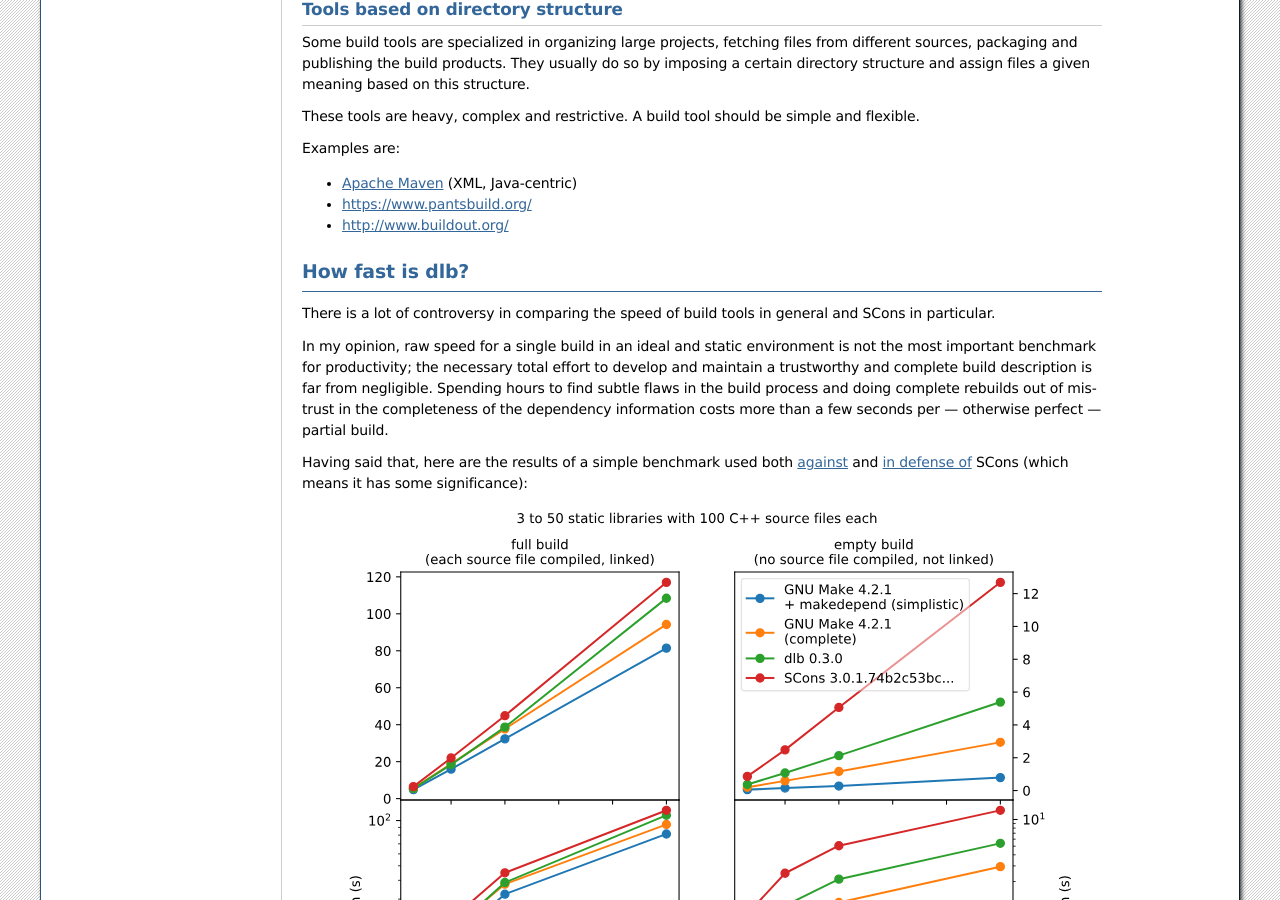
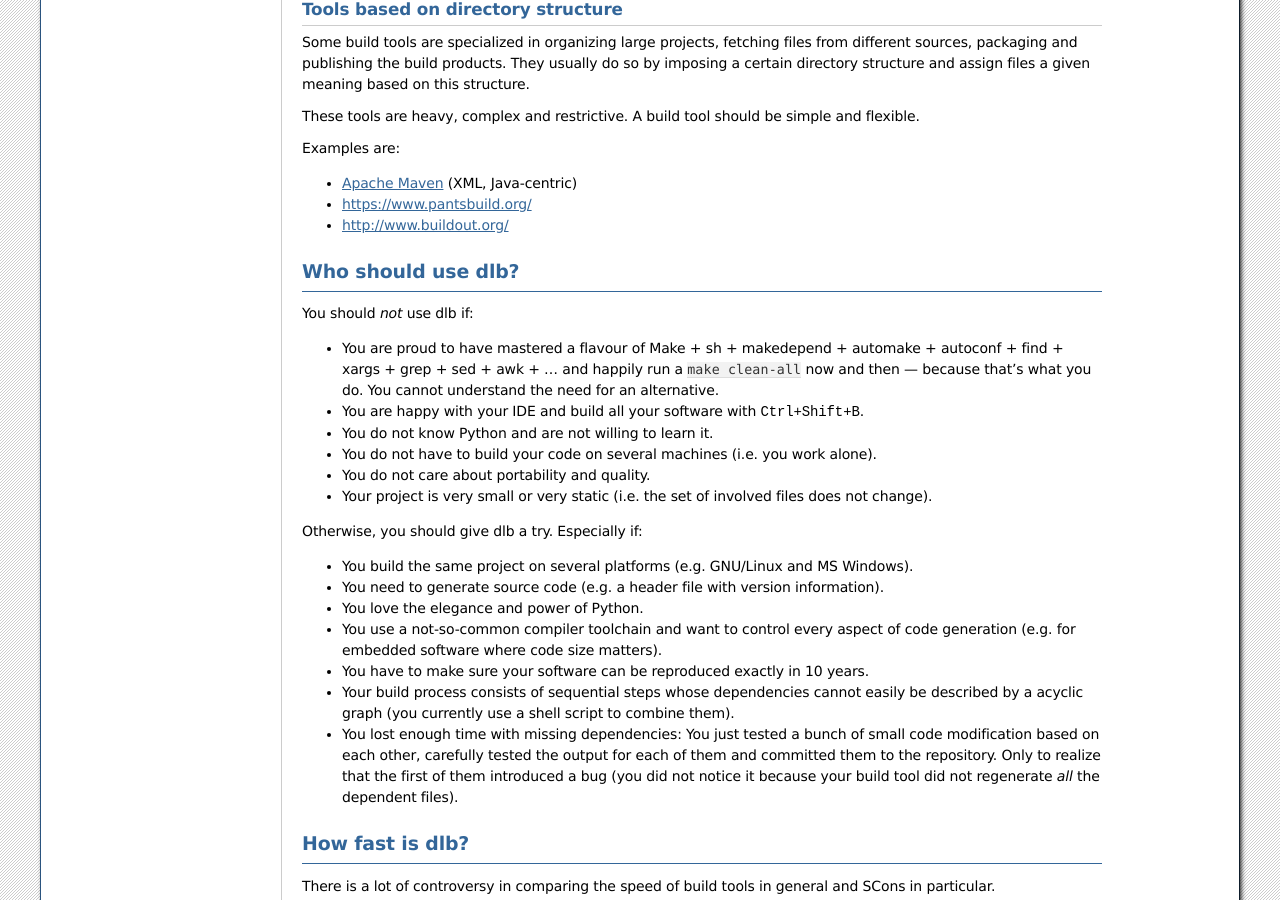
Before and after one commit to dlu-ch/dlb, a Sphinx documentation site: the page built from doc/faq.rst, in a window 1280 px wide and 900 px high, scrolled down 1382 px. Built offline with Sphinx 7.4.7, drawn with Linux system fonts in a browser that asks for light colours; the version number could not be read and is left out.

Commit message:
Improve FAQ and usage description
 - Add "Who should use dlb?"
 - Add an example how to control the output verbosity

```diff
--- a/doc/dlb_ex.rst.inc
+++ b/doc/dlb_ex.rst.inc
@@ -20,7 +20,7 @@ It also controls how diagnostic messages of :term:`tool instances <tool instance
 abstraction (e.g. :term:`working tree time`, case sensitivity of names in the :term:`working tree`).
 
 A context is represented as an instance of :class:`dlb.ex.Context` used as a context manager.
-The context is entered with the call of :meth:`_enter__` and exited with the return of :meth:`__exit__`.
+The context is entered with the call of :meth:`__enter__` and exited with the return of :meth:`__exit__`.
 
 Contexts can be nested::
 
--- a/doc/faq.rst
+++ b/doc/faq.rst
@@ -117,6 +117,36 @@ Examples are:
 - `Apache Maven <https://maven.apache.org/>`_ (XML, Java-centric)
 - https://www.pantsbuild.org/
 - http://www.buildout.org/
+
+
+Who should use dlb?
+-------------------
+
+You should *not* use dlb if:
+
+- You are proud to have mastered a flavour of Make + sh + makedepend + automake + autoconf + find + xargs + grep +
+  sed + awk + ...  and happily run a ``make clean-all`` now and then --- because that's what you do.
+  You cannot understand the need for an alternative.
+- You are happy with your IDE and build all your software with :kbd:`Ctrl+Shift+B`.
+- You do not know Python and are not willing to learn it.
+- You do not have to build your code on several machines (i.e. you work alone).
+- You do not care about portability and quality.
+- Your project is very small or very static (i.e. the set of involved files does not change).
+
+Otherwise, you should give dlb a try. Especially if:
+
+- You build the same project on several platforms (e.g. GNU/Linux and MS Windows).
+- You need to generate source code (e.g. a header file with version information).
+- You love the elegance and power of Python.
+- You use a not-so-common compiler toolchain and want to control every aspect
+  of code generation (e.g. for embedded software where code size matters).
+- You have to make sure your software can be reproduced exactly in 10 years.
+- Your build process consists of sequential steps whose dependencies cannot easily be described by a acyclic
+  graph (you currently use a shell script to combine them).
+- You lost enough time with missing dependencies: You just tested a bunch of small code modification based on
+  each other, carefully tested the output for each of them and committed them to the repository. Only to realize that
+  the first of them introduced a bug (you did not notice it because your build tool did not regenerate *all* the
+  dependent files).
 
 
 .. _manual-speed-comparison:
```
Also changed, not shown: doc/usage.rst (+19 -0 lines).
